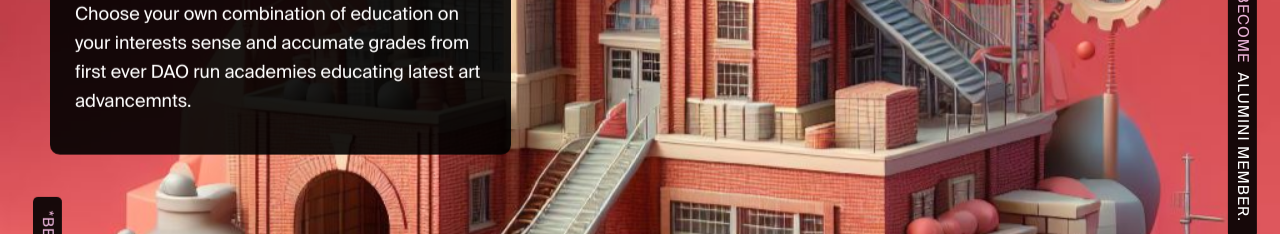
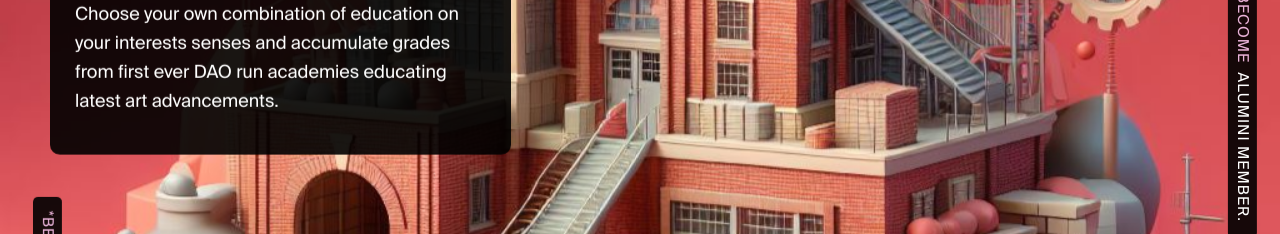
Before and after one commit to Art-On-Air/MediaKit, a plain HTML site: page index.html in a window 1280 px wide. Shown: the part 7523-7757 px from the top of the page. Drawn offline with nearby package versions, Linux system fonts and the light colour scheme; a script that the page names is missing.

Commit message:
Update index.html

```diff
--- a/index.html
+++ b/index.html
@@ -782,8 +782,8 @@
             <div class="w-col w-col-4"
                style="background:rgba(0, 0, 0, 0.9); border-radius:10px; width:500px; padding-left:25px; padding-right:25px; padding-top:20px; padding-bottom:30px;">
                <h1 class="heading-4">Digital Academies <br /> for democratic education</h1>
-               <p class="white-paragraph">Choose your own combination of education on your interests sense and accumate
-                  grades from first ever DAO run academies educating latest art advancemnts.</p>
+               <p class="white-paragraph">Choose your own combination of education on your interests senses and accumulate
+                  grades from first ever DAO run academies educating latest art advancements.</p>
             </div>
             <div class="w-col w-col-8"></div>
          </div>
```
